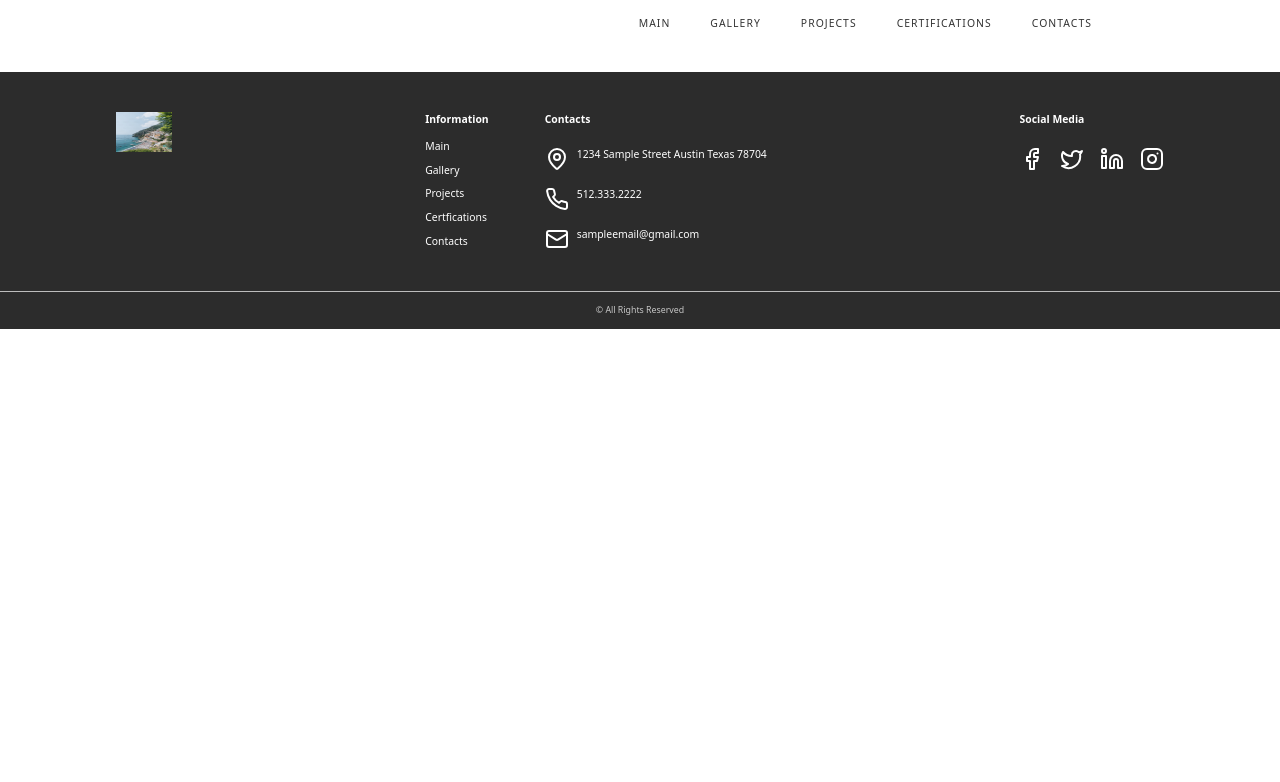
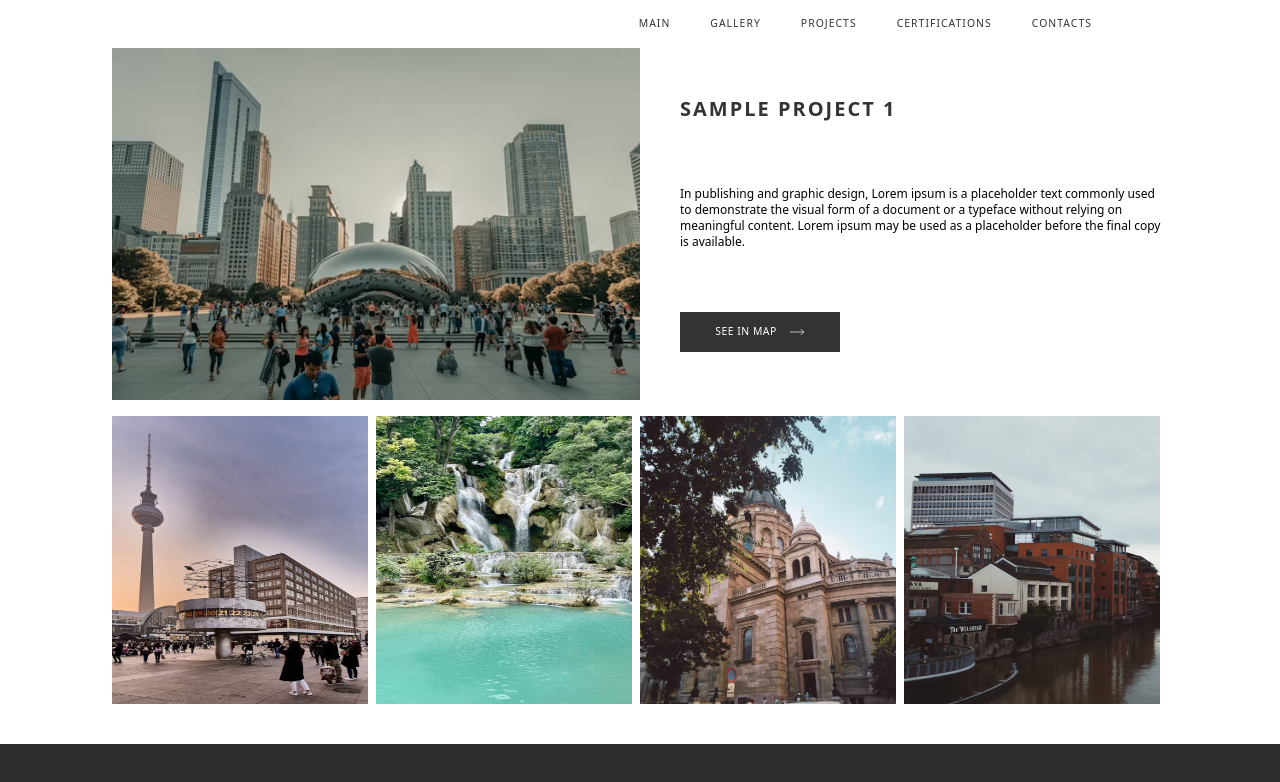
Before and after one commit to SnehaReddy10/explore-as-you-go, a React (Vite) app: page /projects/1 in a window 1280 px wide. Shown: the top 782 px of the page. Built offline with nearby package versions, Linux system fonts and the light colour scheme.

Commit message:
add project detail page

```diff
--- a/src/App.tsx
+++ b/src/App.tsx
@@ -7,6 +7,7 @@ import Gallery from './pages/Gallery';
 import Projects from './pages/Projects';
 import Certifications from './pages/Certifications';
 import Contact from './pages/Contact';
+import Project from './pages/Project';
 
 function App() {
   return (
@@ -19,6 +20,7 @@ function App() {
           <Route path="/projects" element={<Projects />} />
           <Route path="/certifications" element={<Certifications />} />
           <Route path="/contacts" element={<Contact />} />
+          <Route path="projects/:id" element={<Project />} />
         </Routes>
       </div>
       <Footer />
--- a/src/components/Hero.tsx
+++ b/src/components/Hero.tsx
@@ -1,5 +1,8 @@
+import { projects } from '../static/Projects';
 import Button from '../utils/Button';
 import Title from '../utils/Title';
+
+const project = projects.find((x) => x.id == 1);
 
 function Hero() {
   return (
@@ -14,11 +17,15 @@ function Hero() {
       </div>
       <div className="relative col-span-2 h-full w-full md:h-[34rem] md:w-2/4">
         <img
-          src="/assets/imgs/attraction1.jpg"
+          src={`/assets/imgs/${project?.img}.jpg`}
           alt=""
           className="md:h-[34rem]"
         />
-        <Button text="view project" className="absolute bottom-0" />
+        <Button
+          text="view project"
+          className="absolute bottom-0"
+          url={`/projects/${project?.id}`}
+        />
       </div>
     </div>
   );
--- a/src/components/Projects.tsx
+++ b/src/components/Projects.tsx
@@ -23,7 +23,12 @@ function Projects() {
         <img src="/assets/imgs/attraction9.jpg" alt="attraction5" />
       </div>
       <div className="flex justify-end">
-        <Button text="All projects" isDark={true} className="" />
+        <Button
+          text="All projects"
+          isDark={true}
+          className=""
+          url={'projects'}
+        />
       </div>
     </div>
   );
--- /dev/null
+++ b/src/pages/Project.tsx
@@ -0,0 +1,39 @@
+import { useLocation } from 'react-router-dom';
+import { projects } from '../static/Projects';
+import Button from '../utils/Button';
+
+function Project() {
+  const { pathname } = useLocation();
+  const id = pathname.slice(10, pathname.length);
+
+  const project = projects.find((x) => x.id.toString() == id);
+
+  return (
+    <div className="flex flex-col gap-4">
+      <div className="flex max-sm:flex-col gap-10">
+        <img
+          src={`/assets/imgs/${project?.img}.jpg`}
+          alt={project?.title}
+          className="md:w-1/2"
+        />
+        <div className="md:w-1/2 flex flex-col justify-around max-sm:gap-4 my-4">
+          <h3 className="text-xl text-gray-9 uppercase font-semibold tracking-widest">
+            {project?.title}
+          </h3>
+          <p className="text-xs">{project?.description}</p>
+          {/* TODO: Add map */}
+          <Button text="see in map" isDark={true} />
+        </div>
+      </div>
+      <div className="flex max-sm:grid max-sm:grid-cols-2 gap-2">
+        {project?.moreImages?.map((x) => (
+          <div className="flex">
+            <img src={`/assets/imgs/${x}.jpg`} alt={x} className="h-72 w-64" />
+          </div>
+        ))}
+      </div>
+    </div>
+  );
+}
+
+export default Project;
--- a/src/pages/Projects.tsx
+++ b/src/pages/Projects.tsx
@@ -1,29 +1,6 @@
+import { projects } from '../static/Projects';
 import Button from '../utils/Button';
 import Title from '../utils/Title';
-
-const projects = [
-  {
-    id: 1,
-    img: 'attraction5',
-    title: 'Sample project 1',
-    description:
-      'In publishing and graphic design, Lorem ipsum is a placeholder text commonly used to demonstrate the visual form of a document or a typeface without relying on meaningful content. Lorem ipsum may be used as a placeholder before the final copy is available. ',
-  },
-  {
-    id: 2,
-    img: 'attraction6',
-    title: 'Sample project 2',
-    description:
-      'In publishing and graphic design, Lorem ipsum is a placeholder text commonly used to demonstrate the visual form of a document or a typeface without relying on meaningful content. Lorem ipsum may be used as a placeholder before the final copy is available. ',
-  },
-  {
-    id: 3,
-    img: 'attraction7',
-    title: 'Sample project 3',
-    description:
-      'In publishing and graphic design, Lorem ipsum is a placeholder text commonly used to demonstrate the visual form of a document or a typeface without relying on meaningful content. Lorem ipsum may be used as a placeholder before the final copy is available. ',
-  },
-];
 
 function Projects() {
   return (
@@ -41,7 +18,7 @@ function Projects() {
               <p className="text-gray-9 text-balance text-xxs">
                 {x.description}
               </p>
-              <Button text="view more" />
+              <Button text="view more" url={`${x.id}`} />
             </div>
           </div>
         ))}
--- /dev/null
+++ b/src/static/Projects.tsx
@@ -0,0 +1,41 @@
+export const projects = [
+  {
+    id: 1,
+    img: 'attraction5',
+    title: 'Sample project 1',
+    description:
+      'In publishing and graphic design, Lorem ipsum is a placeholder text commonly used to demonstrate the visual form of a document or a typeface without relying on meaningful content. Lorem ipsum may be used as a placeholder before the final copy is available. ',
+    moreImages: [
+      'atrraction11',
+      'atrraction12',
+      'atrraction13',
+      'atrraction14',
+    ],
+  },
+  {
+    id: 2,
+    img: 'attraction6',
+    title: 'Sample project 2',
+    description:
+      'In publishing and graphic design, Lorem ipsum is a placeholder text commonly used to demonstrate the visual form of a document or a typeface without relying on meaningful content. Lorem ipsum may be used as a placeholder before the final copy is available. ',
+    moreImages: [
+      'atrraction11',
+      'atrraction12',
+      'atrraction13',
+      'atrraction14',
+    ],
+  },
+  {
+    id: 3,
+    img: 'attraction7',
+    title: 'Sample project 3',
+    description:
+      'In publishing and graphic design, Lorem ipsum is a placeholder text commonly used to demonstrate the visual form of a document or a typeface without relying on meaningful content. Lorem ipsum may be used as a placeholder before the final copy is available. ',
+    moreImages: [
+      'atrraction11',
+      'atrraction12',
+      'atrraction13',
+      'atrraction14',
+    ],
+  },
+];
--- a/src/utils/Button.tsx
+++ b/src/utils/Button.tsx
@@ -1,15 +1,17 @@
 import { MoveRight } from 'lucide-react';
+import { Link } from 'react-router-dom';
 
-function Button({ text, isDark, className }: any) {
+function Button({ text, isDark, className, url }: any) {
   return (
-    <div
+    <Link
+      to={url}
       className={`${className} flex gap-3 hover:gap-4 transition-all ease uppercase justify-center items-center w-40 h-10 text-xxs  tracking-wider p-4 ${
         isDark ? 'bg-gray-9 text-white' : 'bg-white text-gray-9'
       }`}
     >
       {text}
       <MoveRight className="h-5 w-4 hover:stroke-2" strokeWidth="1px" />
-    </div>
+    </Link>
   );
 }
 
```
